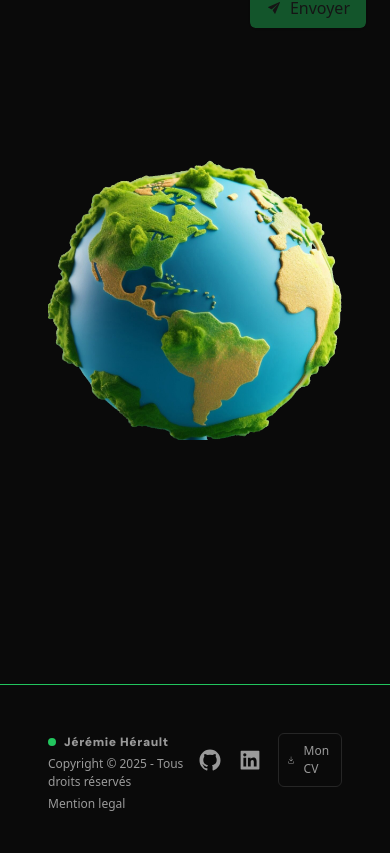
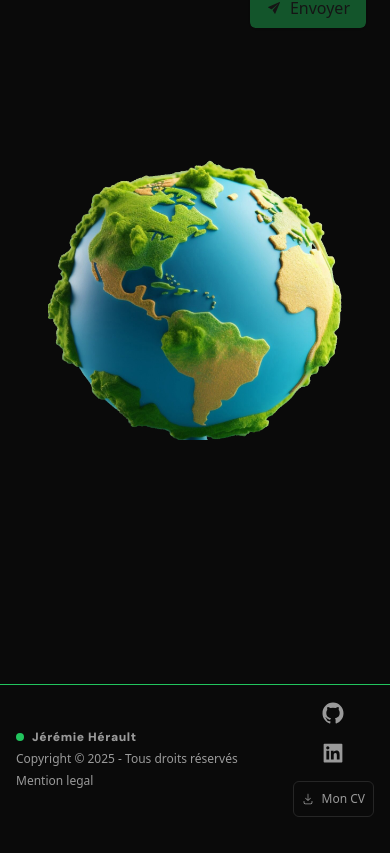
Before and after one commit to jeremie-00/jh-tech.fr, a Next.js app: page / in a window 390 px wide. Shown: the part 9628-10481 px from the top of the page. Built offline with nearby package versions, Linux system fonts and the light colour scheme; what zod-form-data would draw is missing.

Commit message:
ajustement du footer

```diff
--- a/src/app/components/sections/Footer.tsx
+++ b/src/app/components/sections/Footer.tsx
@@ -3,7 +3,7 @@ import { CustomBtn, IconName } from "../buttons/custom-buttons";
 
 export default function Footer() {
   return (
-    <footer className="relative w-full h-full flex items-center justify-between p-12 z-40 bg-background border-t border-primary mt-24 text-foreground/60">
+    <footer className="relative w-full h-full flex items-center justify-between md:p-12 p-4 z-40 bg-background border-t border-primary mt-24 text-foreground/60">
       <div className="flex flex-col items-left text-[0.75rem] gap-1">
         <CustomBtn
           href="#home"
@@ -27,7 +27,7 @@ export default function Footer() {
         </CustomBtn>
       </div>
 
-      <div className="flex items-center place-self-start gap-4">
+      <div className="flex items-center place-self-start gap-4 max-md:flex-col">
         {datas.home.buttons.map((button, idx) => {
           if (button.title !== "Contact") {
             return (
```
